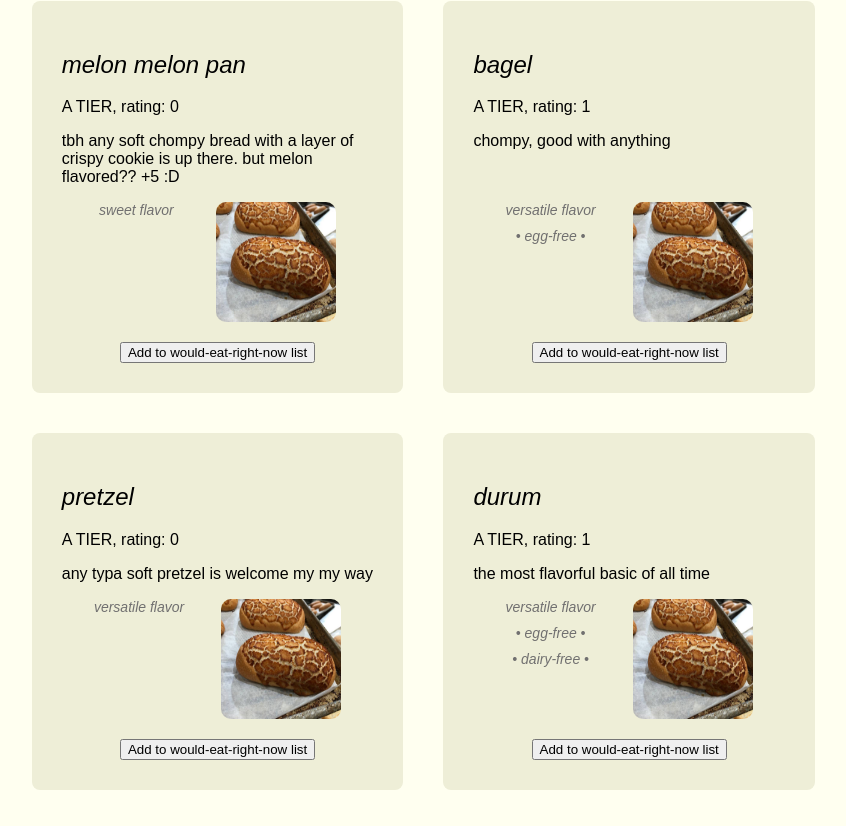
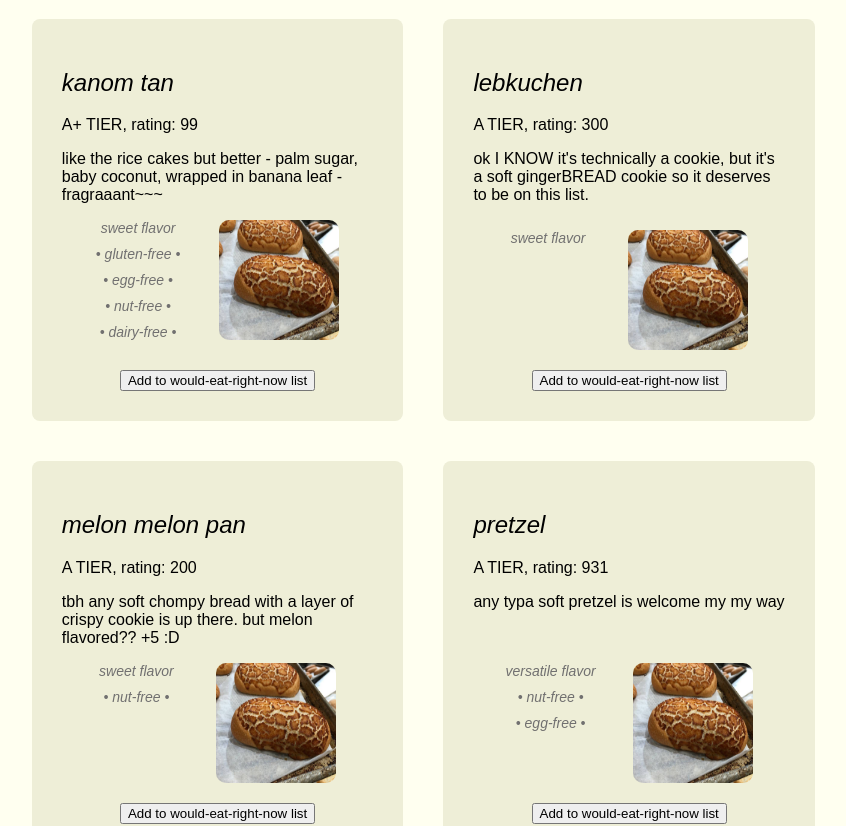
Before and after one commit to volatilepenguin222/development, a React (Create React App) app: page / in a window 1280 px wide. Shown: the part 1134-1960 px from the top of the page, without its empty margins (329-1175 px from the left). Built offline with nearby package versions, Linux system fonts and the light colour scheme; the HTML template or start-up script is replaced by a standard one.

Commit message:
Add files via upload

```diff
--- a/src/App.js
+++ b/src/App.js
@@ -225,13 +225,27 @@ function App() {
   //for custom sort order
   const TierList = {
     //S A B C D E F
-    S: 1,
-    A: 2,
-    B: 3,
-    C: 4,
-    D: 5,
-    E: 6,
-    F: 7,
+    "S+": 1,
+    S: 2,
+    "S-": 3,
+    "A+": 4,
+    A: 5,
+    "A-": 6,
+    "B+": 7,
+    B: 8,
+    "B-": 9,
+    "C+": 10,
+    C: 11,
+    "C-": 12,
+    "D+": 13,
+    D: 14,
+    "D-": 15,
+    "E+": 16,
+    E: 17,
+    "E-": 18,
+    "F+": 19,
+    F: 20,
+    "F-": 21,
   };
 
   //checkbox/////////////////////////////////////////////////////
@@ -303,7 +317,10 @@ function App() {
             subjective tiers and ranks of breads or ~breadlike things i've
             tried. The aggregator adds up ratings of favorited breads. Feel free
             to try and match my perfect bread list (the aggregated rating for my
-            perfect bread list is:[still calculating this]):)
+            perfect bread list is:[still calculating this]):) Some may think
+            that these ratings are harsh, but i would like to remind that this
+            list is TOP TIER, best of the best/memorable experiences/i've been
+            dogged into including them.
           </div>
         </div>
       </section>
--- a/src/assets/bread-data.json
+++ b/src/assets/bread-data.json
@@ -4,67 +4,67 @@
     "name": "dutch crunch",
     "description": "cronch is sweet sf attack on tastebuds",
     "tier": "S",
-    "rating": 1,
+    "rating": 72,
     "image": "images/dutchcrunch.jpeg",
     "taste": "versatile",
-    "diet": ["egg-free", "dairy-free"]
+    "diet": ["egg-free", "nut-free"]
   },
   {
     "id": 1,
     "name": "tomato basil loaf",
     "description": "my dirty little secret, a dark horse",
-    "tier": "S",
-    "rating": 2,
+    "tier": "S+",
+    "rating": 96,
     "image": "images/dutchcrunch.jpeg",
     "taste": "savory",
-    "diet": []
+    "diet": ["egg-free", "nut-free", "dairy-free"]
   },
   {
     "id": 2,
     "name": "durum",
-    "description": "the most flavorful basic of all time",
-    "tier": "A",
-    "rating": 1,
+    "description": "the most flavorful basic of all time - very holey, lightly spongy but with a chewy crust. MAX FLAVOR",
+    "tier": "S",
+    "rating": 101,
     "image": "images/dutchcrunch.jpeg",
     "taste": "versatile",
-    "diet": ["egg-free", "dairy-free"]
+    "diet": ["egg-free", "dairy-free", "nut-free"]
   },
   {
     "id": 3,
     "name": "challah",
-    "description": "crying in rhode island rn",
-    "tier": "B",
-    "rating": 1,
+    "description": "crying in rhode island rn. Flavor/texture-wise - very similar to hawaiian sweet rolls but heartier and a more substantial crust.",
+    "tier": "C",
+    "rating": 34,
     "image": "images/dutchcrunch.jpeg",
     "taste": "versatile",
-    "diet": []
+    "diet": ["dairy-free", "nut-free"]
   },
   {
     "id": 4,
     "name": "pretzel",
     "description": "any typa soft pretzel is welcome my my way",
     "tier": "A",
-    "rating": 0,
+    "rating": 931,
     "image": "images/dutchcrunch.jpeg",
     "taste": "versatile",
-    "diet": []
+    "diet": ["nut-free", "egg-free"]
   },
   {
     "id": 5,
     "name": "raisin cinnamon",
-    "description": "a lil fruity, a lil spicy",
+    "description": "a lil fruity",
     "tier": "B",
-    "rating": 1,
+    "rating": 77,
     "image": "images/dutchcrunch.jpeg",
     "taste": "sweet",
-    "diet": []
+    "diet": ["nut-free"]
   },
   {
     "id": 6,
-    "name": "steamed bun",
+    "name": "steam buns",
     "description": "steamy steamy reminds me of a warm hug",
     "tier": "B",
-    "rating": 1,
+    "rating": 60,
     "image": "images/dutchcrunch.jpeg",
     "taste": "versatile",
     "diet": ["egg-free"]
@@ -74,47 +74,47 @@
     "name": "sourdough",
     "description": " a lil tang sour but not too much tang for me please n lots of fluff required",
     "tier": "B",
-    "rating": 1,
+    "rating": 50,
     "image": "images/dutchcrunch.jpeg",
     "taste": "versatile",
-    "diet": ["egg-free", "dairy-free"]
+    "diet": ["egg-free", "dairy-free", "nut-free"]
   },
   {
     "id": 8,
     "name": "pumpernickel",
     "description": "\"I have a bread and it's called pumpernickel Yum, yum, pumpernickel, pumpernickel bread\" - Barney, 2000",
-    "tier": "S",
-    "rating": 0,
+    "tier": "S+",
+    "rating": 1444,
     "image": "images/dutchcrunch.jpeg",
     "taste": "versatile",
-    "diet": ["egg-free"]
+    "diet": ["egg-free", "nut-free", "dairy-free"]
   },
   {
     "id": 9,
     "name": "bagel",
     "description": "chompy, good with anything",
-    "tier": "A",
-    "rating": 1,
+    "tier": "A-",
+    "rating": 1000,
     "image": "images/dutchcrunch.jpeg",
     "taste": "versatile",
-    "diet": ["egg-free"]
+    "diet": ["egg-free", "nut-free", "dairy-free"]
   },
   {
     "id": 10,
     "name": "crispbread",
     "description": "The crouton no one asked for. holds up to anything. a clean slate.",
-    "tier": "B",
-    "rating": 0,
+    "tier": "C+",
+    "rating": 40,
     "image": "images/dutchcrunch.jpeg",
     "taste": "versatile",
-    "diet": ["egg-free", "dairy-free"]
+    "diet": ["egg-free", "dairy-free", "nut-free"]
   },
   {
     "id": 11,
     "name": "muffin",
     "description": "tend to be let down.. too cakey, light fluffy.. if i'm lookin for cake then i'll eat cake - i like a dense muffin tho",
-    "tier": "C",
-    "rating": 1,
+    "tier": "D",
+    "rating": 7,
     "image": "images/dutchcrunch.jpeg",
     "taste": "sweet",
     "diet": []
@@ -123,78 +123,78 @@
     "id": 12,
     "name": "croissant",
     "description": "i will say i respect a good, fresh croissant, but it doesn't mean i like them. I don't like the milky flavor and when the flakes no longer cronch, they just kinda taste oily-soggy",
-    "tier": "D",
-    "rating": 0,
+    "tier": "C-",
+    "rating": 1,
     "image": "images/dutchcrunch.jpeg",
     "taste": "versatile",
-    "diet": []
+    "diet": ["nut-free"]
   },
   {
     "id": 13,
     "name": "frybread",
     "description": "happy traditions :) almost threw up in the car from the amount of oil though.",
-    "tier": "C",
-    "rating": 1,
+    "tier": "E",
+    "rating": 3,
     "image": "images/dutchcrunch.jpeg",
     "taste": "versatile",
-    "diet": ["egg-free", "dairy-free"]
+    "diet": ["egg-free", "dairy-free", "nut-free"]
   },
   {
     "id": 14,
     "name": "melon melon pan",
     "description": "tbh any soft chompy bread with a layer of crispy cookie is up there. but melon flavored?? +5 :D",
     "tier": "A",
-    "rating": 0,
+    "rating": 200,
     "image": "images/dutchcrunch.jpeg",
     "taste": "sweet",
-    "diet": []
+    "diet": ["nut-free"]
   },
   {
     "id": 15,
     "name": "salt bread",
     "description": "typa butter dough i like - not too enriched so not too much milky flavor in the dough itself, the butter gets to be its own star",
-    "tier": "B",
-    "rating": 1,
+    "tier": "B-",
+    "rating": 49,
     "image": "images/dutchcrunch.jpeg",
     "taste": "savory",
-    "diet": []
+    "diet": ["egg-free", "nut-free"]
   },
   {
     "id": 16,
     "name": "parotta",
     "description": "ahhh [that meme of that guy rubbing his face]",
-    "tier": "B",
-    "rating": 1,
+    "tier": "A-",
+    "rating": 143,
     "image": "images/dutchcrunch.jpeg",
     "taste": "savory",
-    "diet": []
+    "diet": ["egg-free", "nut-free", "dairy-free"]
   },
   {
     "id": 17,
     "name": "focaccia",
     "description": "chefs kiss",
     "tier": "B",
-    "rating": 1,
+    "rating": 87,
     "image": "images/dutchcrunch.jpeg",
     "taste": "savory",
-    "diet": []
+    "diet": ["egg-free", "nut-free", "dairy-free"]
   },
   {
     "id": 18,
     "name": "cinnamon roll",
     "description": "it has its moments, my style is pillowy, doughy, ....",
-    "tier": "D",
-    "rating": 1,
+    "tier": "D+",
+    "rating": 22,
     "image": "images/dutchcrunch.jpeg",
     "taste": "sweet",
-    "diet": []
+    "diet": ["nut-free"]
   },
   {
     "id": 19,
     "name": "ciabatta",
     "description": "the best when you need somethin toasty",
     "tier": "B",
-    "rating": 1,
+    "rating": 56,
     "image": "images/dutchcrunch.jpeg",
     "taste": "versatile",
     "diet": ["egg-free"]
@@ -204,17 +204,17 @@
     "name": "milk bread",
     "description": "the better version of brioche, eh but it's like white bread got a lift. I respect for a certain variety of sandwiches.",
     "tier": "C",
-    "rating": 1,
+    "rating": 31,
     "image": "images/dutchcrunch.jpeg",
     "taste": "versatile",
-    "diet": []
+    "diet": ["egg-free", "nut-free"]
   },
   {
     "id": 21,
     "name": "lebkuchen",
     "description": "ok I KNOW it's technically a cookie, but it's a soft gingerBREAD cookie so it deserves to be on this list.",
     "tier": "A",
-    "rating": 1,
+    "rating": 300,
     "image": "images/dutchcrunch.jpeg",
     "taste": "sweet",
     "diet": []
@@ -223,40 +223,50 @@
     "id": 22,
     "name": "cornbread",
     "description": "yummy when you feel like a cozy holiday meal",
-    "tier": "C",
-    "rating": 1,
+    "tier": "C+",
+    "rating": 62,
     "image": "images/dutchcrunch.jpeg",
     "taste": "sweet",
-    "diet": []
+    "diet": ["nut-free"]
   },
   {
     "id": 23,
     "name": "dinner rolls",
     "description": "Think the costco ones that always mold before you can finish the bag. nostalgic.",
-    "tier": "C",
-    "rating": 1,
+    "tier": "C-",
+    "rating": 75,
     "image": "images/dutchcrunch.jpeg",
     "taste": "sweet",
-    "diet": []
+    "diet": ["nut-free"]
   },
   {
     "id": 24,
     "name": "pavlova",
     "description": "breadlike in my headspace? eating a cloud. accept the sweettooth.",
-    "tier": "C",
-    "rating": 1,
+    "tier": "B-",
+    "rating": 49,
     "image": "images/dutchcrunch.jpeg",
     "taste": "sweet",
-    "diet": ["gluten-free"]
+    "diet": ["gluten-free", "nut-free", "dairy-free"]
   },
   {
     "id": 25,
     "name": "steamed rice cake",
-    "description": "spongey texture, naturally gluten-free. slight sourness that grows on ya. bonus points if steamed in banana leafs and topped with shredded baby coconut :>",
-    "tier": "C",
-    "rating": 1,
+    "description": "spongey texture, naturally gluten-free. slight sour tang (from an active yeast) that grows on ya.",
+    "tier": "C+",
+    "rating": 75,
     "image": "images/dutchcrunch.jpeg",
     "taste": "sweet",
-    "diet": ["gluten-free", "egg-free"]
+    "diet": ["gluten-free", "egg-free", "nut-free", "dairy-free"]
+  },
+  {
+    "id": 26,
+    "name": "kanom tan",
+    "description": "like the rice cakes but better - palm sugar, baby coconut, wrapped in banana leaf - fragraaant~~~ ",
+    "tier": "A+",
+    "rating": 99,
+    "image": "images/dutchcrunch.jpeg",
+    "taste": "sweet",
+    "diet": ["gluten-free", "egg-free", "nut-free", "dairy-free"]
   }
 ]
```
